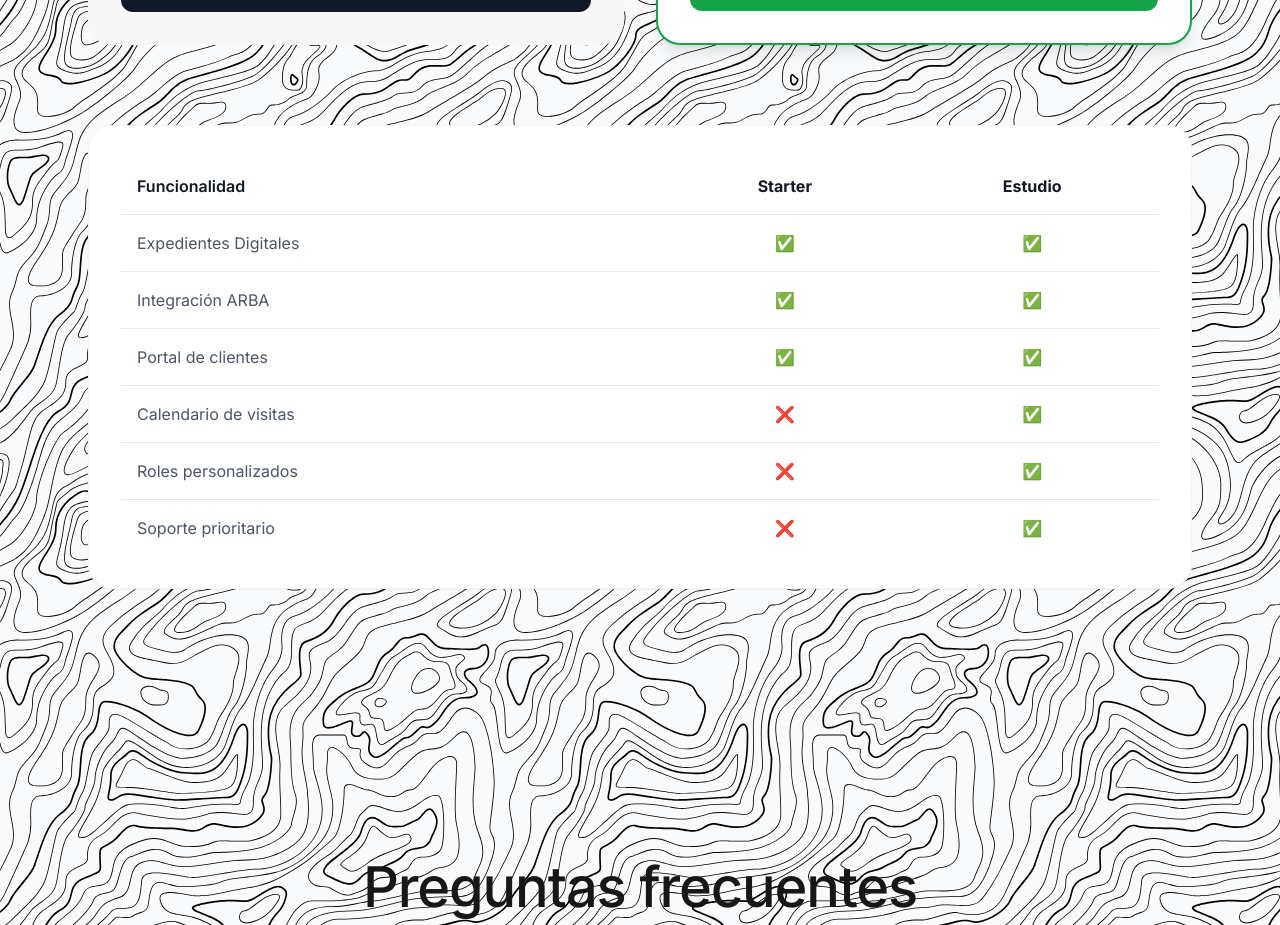
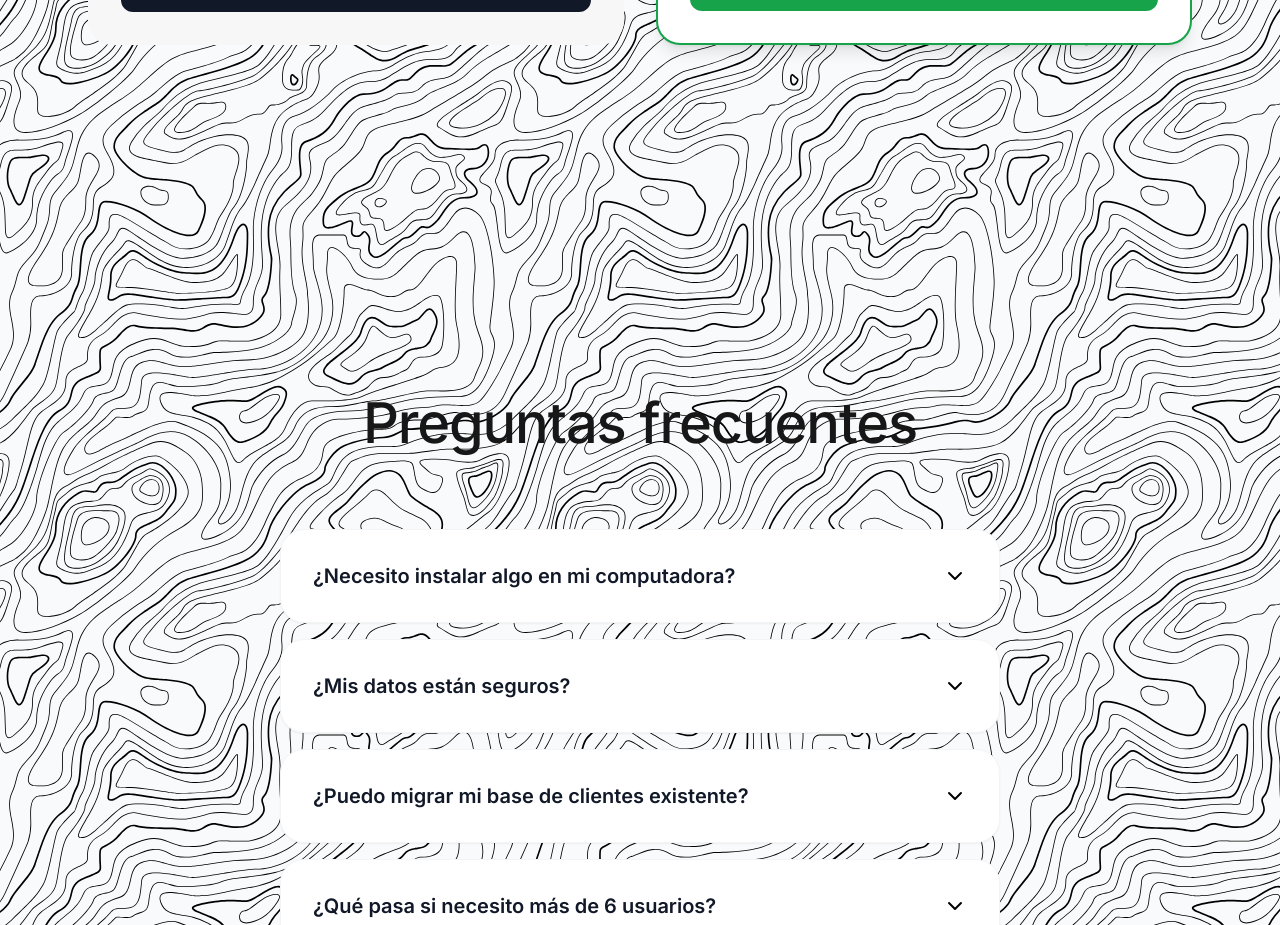
Before and after one commit to santiagorisso/geo-gestion-landing, a React (Vite) app: page / in a window 1280 px wide. Shown: the part 2720-3645 px from the top of the page. Built offline with nearby package versions, Linux system fonts and the light colour scheme.

Commit message:
refactor: remove pricing comparison table

```diff
--- a/src/components/PricingSection.tsx
+++ b/src/components/PricingSection.tsx
@@ -32,34 +32,6 @@ export const PricingSection = () => {
             <a href={buildWhatsAppHref(whatsAppPresets.plan('Estudio'))} onClick={guardWhatsAppNavigation} className="block w-full text-center bg-green-600 text-white py-3 rounded-xl font-bold">Elegir Estudio</a>
           </div>
         </div>
-
-        <div className="overflow-x-auto bg-white rounded-[24px] p-8 shadow-sm border border-gray-100">
-          <table className="w-full text-left border-collapse">
-            <thead>
-              <tr className="border-b">
-                <th className="p-4 font-semibold text-gray-900">Funcionalidad</th>
-                <th className="p-4 text-center text-gray-900">Starter</th>
-                <th className="p-4 text-center text-gray-900">Estudio</th>
-              </tr>
-            </thead>
-            <tbody>
-              {[
-                { name: "Expedientes Digitales", s: "✅", e: "✅" },
-                { name: "Integración ARBA", s: "✅", e: "✅" },
-                { name: "Portal de clientes", s: "✅", e: "✅" },
-                { name: "Calendario de visitas", s: "❌", e: "✅" },
-                { name: "Roles personalizados", s: "❌", e: "✅" },
-                { name: "Soporte prioritario", s: "❌", e: "✅" }
-              ].map((row, i) => (
-                <tr key={i} className="border-b last:border-b-0">
-                  <td className="p-4 text-gray-600">{row.name}</td>
-                  <td className="p-4 text-center">{row.s}</td>
-                  <td className="p-4 text-center">{row.e}</td>
-                </tr>
-              ))}
-            </tbody>
-          </table>
-        </div>
       </div>
     </section>
   );
```
